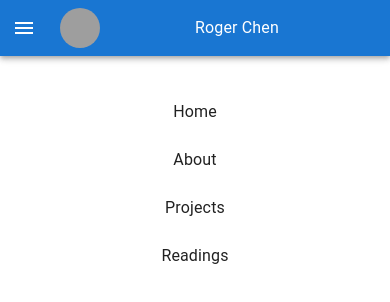
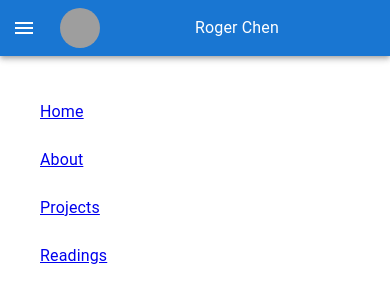
Before and after one commit to roger-mengqiu-chen/blog, a Next.js app: page / in a window 390 px wide. Both pictures are taken after a click on the button "open drawer". Shown: the top 302 px of the page. Built offline with nearby package versions, Linux system fonts and the light colour scheme; grey boxes are pictures that could not be loaded.

Commit message:
add link for nav

```diff
--- a/src/components/header/header.tsx
+++ b/src/components/header/header.tsx
@@ -1,6 +1,7 @@
 "use client";
 
 import * as React from 'react';
+import Link from 'next/link';
 import AppBar from '@mui/material/AppBar';
 import Box from '@mui/material/Box';
 import CssBaseline from '@mui/material/CssBaseline';
@@ -17,7 +18,12 @@ import Logo from '@/components/header/logo';
 import Brand from './brand';
 
 
-const navItems = ['Home', 'About', 'Projects', 'Readings'];
+const navItems = [
+  {item: 'Home', link: '/'},
+  {item: 'About', link: '/about'},
+  {item: 'Projects', link: '/projects'},
+  {item: 'Readings', link: '/readings'}
+];
 
 export const ResponsiveAppBar = () => {
 
@@ -31,11 +37,13 @@ export const ResponsiveAppBar = () => {
     <Box onClick={handleDrawerToggle} sx={{ textAlign: 'center', p: 3 }}>
       <Toolbar />
       <List>
-        {navItems.map((item) => (
-          <ListItem key={item} disablePadding>
+        {navItems.map(({ item, link }) => (
+          <ListItem key={ item } disablePadding>
+            <Link href={ link }>
               <ListItemButton sx={{ textAlign: 'center' }}>
                 <ListItemText primary={item} />
               </ListItemButton>
+            </Link>
           </ListItem>
         ))}
       </List>
@@ -67,10 +75,12 @@ export const ResponsiveAppBar = () => {
           <Brand />
 
           <Box sx={{ display: { xs: 'none', sm: 'block' } }}>
-            {navItems.map((item) => (
+            {navItems.map(({item, link}) => (
+              <Link key={item} href={link} passHref>
                 <Button key={item} sx={{ color: '#fff' }}>
                   {item}
                 </Button>
+              </Link>
             ))}
           </Box>
         </Toolbar>
```
Lines whose indentation alone changed are shown as unchanged.
